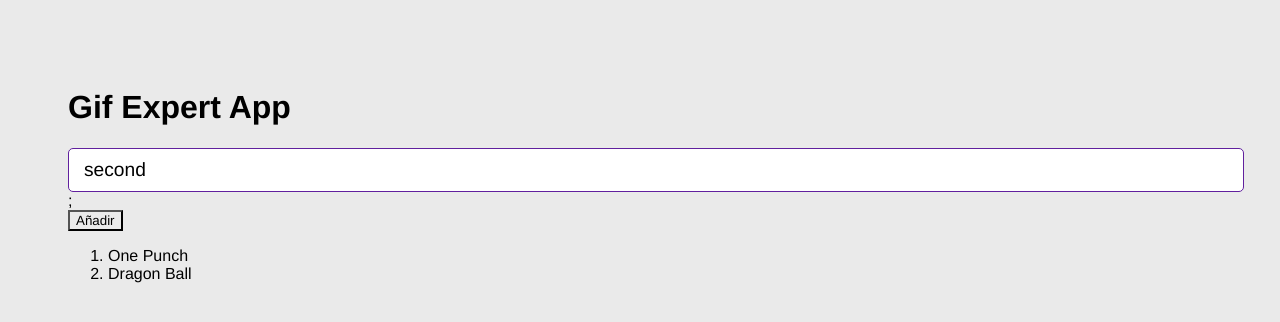
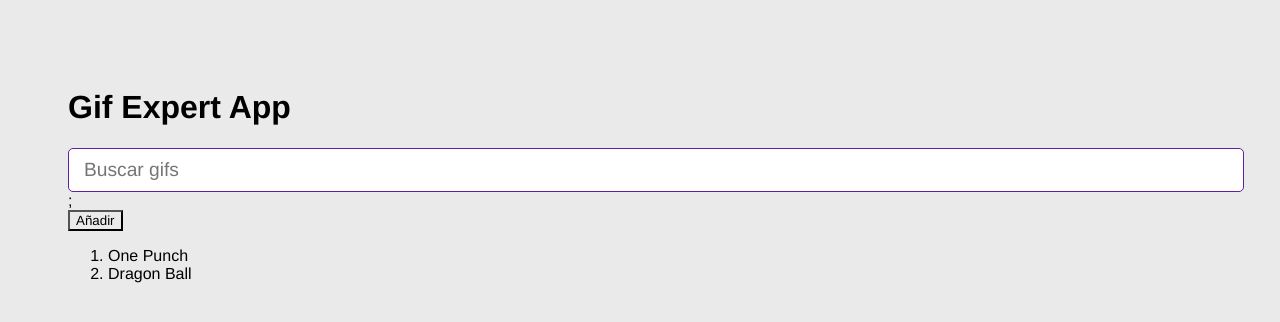
Before and after one commit to Zero0242/rjs-gif-expert-app, a React (Vite) app: page / in a window 1280 px wide. Shown: the top 322 px of the page. Built offline with nearby package versions, Linux system fonts and the light colour scheme.

Commit message:
Añadiendo categorias

```diff
--- a/src/GifExpertApp.jsx
+++ b/src/GifExpertApp.jsx
@@ -4,8 +4,12 @@ import { AddCategory } from "./components/AddCategory";
 export const GifExpertApp = () => {
   const [categories, setCategories] = useState(["One Punch", "Dragon Ball"]);
 
-  const onAddCategory = () => {
-    setCategories([...categories, "touhou"]);
+  /**
+   * @param {string} value
+   * @returns
+   */
+  const onAddCategory = (value) => {
+    setCategories([...categories, value]);
   };
 
   return (
@@ -15,7 +19,7 @@ export const GifExpertApp = () => {
       {/* Input */}
       {/* Gif Grid */}
       {/* Gif Item */}
-      <AddCategory/>
+      <AddCategory setCategories={onAddCategory} />
       <button onClick={onAddCategory}>Añadir</button>
 
       <ol>
--- a/src/components/AddCategory.jsx
+++ b/src/components/AddCategory.jsx
@@ -1,7 +1,7 @@
 import { useState } from "react";
 
-export const AddCategory = () => {
-  const [inputValue, setInputValue] = useState("second");
+export const AddCategory = ({ setCategories }) => {
+  const [inputValue, setInputValue] = useState("");
 
   /**
    * @param {React.ChangeEvent<HTMLInputElement>} event
@@ -15,7 +15,9 @@ export const AddCategory = () => {
    */
   const onSubmit = (event) => {
     event.preventDefault();
-
+    if (inputValue.trim().length <= 1) return;
+    setCategories(inputValue);
+    setInputValue("");
   };
 
   return (
```
